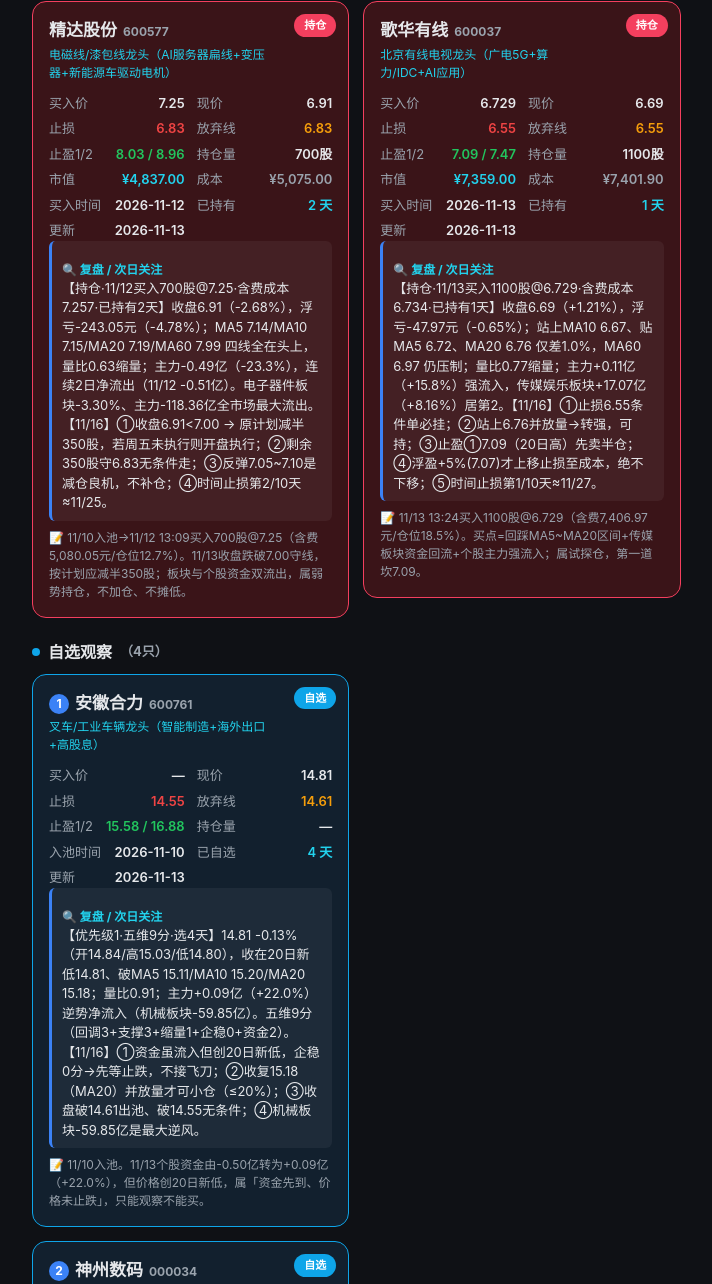
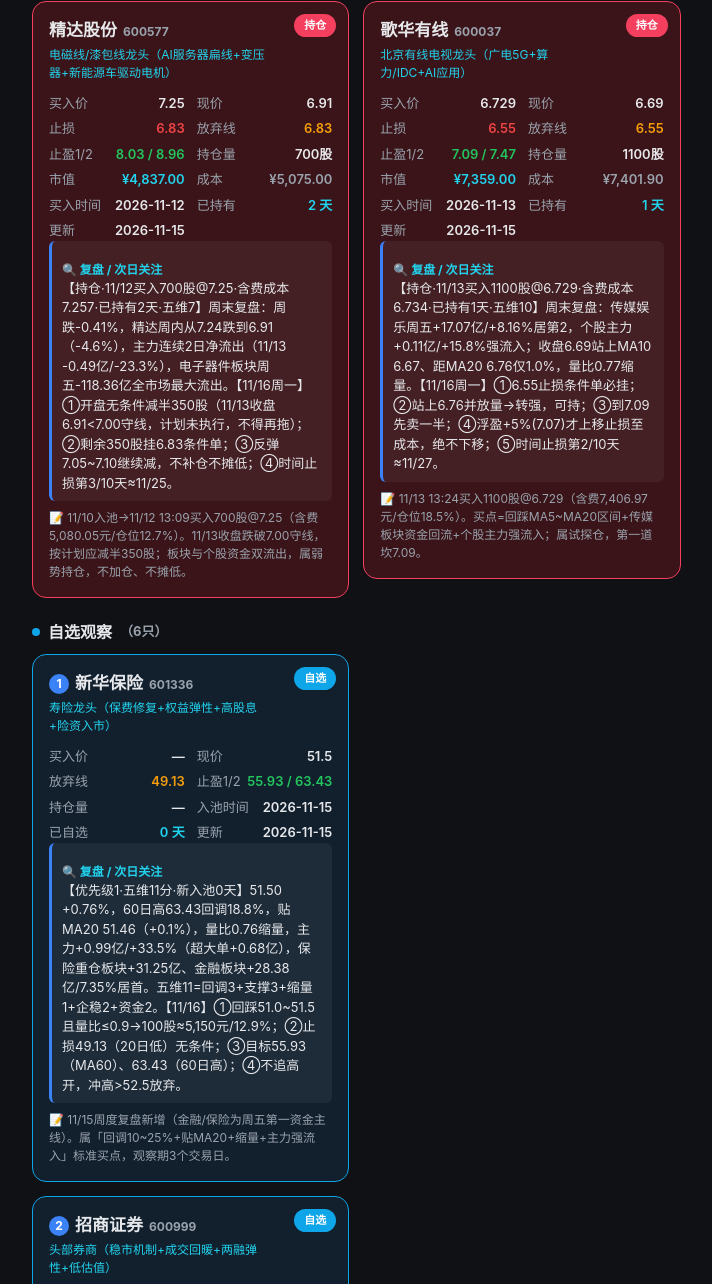
Before and after one commit to withender/A-gu-candidate-pool, a plain HTML site: page index.html in a window 1280 px wide. Shown: the part 376-1660 px from the top of the page, without its empty margins (118-830 px from the left). Drawn offline with Linux system fonts and the light colour scheme.

Commit message:
周末周度复盘(11/15): 新增新华保险/招商证券，重排优先级1-6

```diff
--- a/index.html
+++ b/index.html
@@ -113,10 +113,10 @@ const DEFAULT_DATA = [
   "持仓量": "700股",
   "题材": "电磁线/漆包线龙头（AI服务器扁线+变压器+新能源车驱动电机）",
   "入池时间": "2026-11-10",
-  "次日关注点": "【持仓·11/12买入700股@7.25·含费成本7.257·已持有2天】收盘6.91（-2.68%），浮亏-243.05元（-4.78%）；MA5 7.14/MA10 7.15/MA20 7.19/MA60 7.99 四线全在头上，量比0.63缩量；主力-0.49亿（-23.3%），连续2日净流出（11/12 -0.51亿）。电子器件板块-3.30%、主力-118.36亿全市场最大流出。【11/16】①收盘6.91<7.00 → 原计划减半350股，若周五未执行则开盘执行；②剩余350股守6.83无条件走；③反弹7.05~7.10是减仓良机，不补仓；④时间止损第2/10天≈11/25。",
+  "次日关注点": "【持仓·11/12买入700股@7.25·含费成本7.257·已持有2天·五维7】周末复盘：周跌-0.41%，精达周内从7.24跌到6.91（-4.6%），主力连续2日净流出（11/13 -0.49亿/-23.3%），电子器件板块周五-118.36亿全市场最大流出。【11/16周一】①开盘无条件减半350股（11/13收盘6.91<7.00守线，计划未执行，不得再拖）；②剩余350股挂6.83条件单；③反弹7.05~7.10继续减，不补仓不摊低；④时间止损第3/10天≈11/25。",
   "备注": "11/10入池→11/12 13:09买入700股@7.25（含费5,080.05元/仓位12.7%）。11/13收盘跌破7.00守线，按计划应减半350股；板块与个股资金双流出，属弱势持仓，不加仓、不摊低。",
-  "更新时间": "2026-11-13",
-  "五维分": 6,
+  "更新时间": "2026-11-15",
+  "五维分": 7,
   "资金流": "-0.49亿/-23.3%(11/13)",
   "买入时间": "2026-11-12"
  },
@@ -135,18 +135,60 @@ const DEFAULT_DATA = [
   "持仓量": "1100股",
   "题材": "北京有线电视龙头（广电5G+算力/IDC+AI应用）",
   "入池时间": "2026-11-10",
-  "次日关注点": "【持仓·11/13买入1100股@6.729·含费成本6.734·已持有1天】收盘6.69（+1.21%），浮亏-47.97元（-0.65%）；站上MA10 6.67、贴MA5 6.72、MA20 6.76 仅差1.0%，MA60 6.97 仍压制；量比0.77缩量；主力+0.11亿（+15.8%）强流入，传媒娱乐板块+17.07亿（+8.16%）居第2。【11/16】①止损6.55条件单必挂；②站上6.76并放量→转强，可持；③止盈①7.09（20日高）先卖半仓；④浮盈+5%(7.07)才上移止损至成本，绝不下移；⑤时间止损第1/10天≈11/27。",
+  "次日关注点": "【持仓·11/13买入1100股@6.729·含费成本6.734·已持有1天·五维10】周末复盘：传媒娱乐周五+17.07亿/+8.16%居第2，个股主力+0.11亿/+15.8%强流入；收盘6.69站上MA10 6.67、距MA20 6.76仅1.0%，量比0.77缩量。【11/16周一】①6.55止损条件单必挂；②站上6.76并放量→转强，可持；③到7.09先卖一半；④浮盈+5%(7.07)才上移止损至成本，绝不下移；⑤时间止损第2/10天≈11/27。",
   "备注": "11/13 13:24买入1100股@6.729（含费7,406.97元/仓位18.5%）。买点=回踩MA5~MA20区间+传媒板块资金回流+个股主力强流入；属试探仓，第一道坎7.09。",
-  "更新时间": "2026-11-13",
+  "更新时间": "2026-11-15",
   "五维分": 10,
   "资金流": "+0.11亿/+15.8%(11/13)",
   "买入时间": "2026-11-13"
  },
  {
+  "股票名称": "新华保险",
+  "代码": "601336",
+  "状态": "自选",
+  "优先级": 1,
+  "板块": "保险/金融",
+  "买入价": null,
+  "现价": 51.5,
+  "止损位": 49.13,
+  "放弃线": 49.13,
+  "止盈位1": 55.93,
+  "止盈位2": 63.43,
+  "持仓量": null,
+  "题材": "寿险龙头（保费修复+权益弹性+高股息+险资入市）",
+  "入池时间": "2026-11-15",
+  "次日关注点": "【优先级1·五维11分·新入池0天】51.50 +0.76%，60日高63.43回调18.8%，贴MA20 51.46（+0.1%），量比0.76缩量，主力+0.99亿/+33.5%（超大单+0.68亿），保险重仓板块+31.25亿、金融板块+28.38亿/7.35%居首。五维11=回调3+支撑3+缩量1+企稳2+资金2。【11/16】①回踩51.0~51.5且量比≤0.9→100股≈5,150元/12.9%；②止损49.13（20日低）无条件；③目标55.93（MA60）、63.43（60日高）；④不追高开，冲高>52.5放弃。",
+  "备注": "11/15周度复盘新增（金融/保险为周五第一资金主线）。属「回调10~25%+贴MA20+缩量+主力强流入」标准买点，观察期3个交易日。",
+  "更新时间": "2026-11-15",
+  "五维分": 11,
+  "资金流": "+0.99亿/+33.5%(11/13)"
+ },
+ {
+  "股票名称": "招商证券",
+  "代码": "600999",
+  "状态": "自选",
+  "优先级": 2,
+  "板块": "券商/金融",
+  "买入价": null,
+  "现价": 15.8,
+  "止损位": 15.3,
+  "放弃线": 15.3,
+  "止盈位1": 17.11,
+  "止盈位2": 18.76,
+  "持仓量": null,
+  "题材": "头部券商（稳市机制+成交回暖+两融弹性+低估值）",
+  "入池时间": "2026-11-15",
+  "次日关注点": "【优先级2·五维11分·新入池0天】15.80 -0.38%，60日高18.76回调15.8%，MA20 16.08（-1.7%），量比0.68全池最缩，主力+0.28亿/+9.3%（超大单+0.26亿），金融板块+28.38亿/7.35%居首。五维11=回调3+支撑3+缩量2+企稳1+资金2。【11/16】①回踩15.60~15.80且量比≤0.8→200股≈3,160元/7.9%；②止损15.30（20日低）无条件；③目标17.11（MA60）、18.76（60日高）；④与新华保险同属金融，只开1只，避免相关性重复。",
+  "备注": "11/15周度复盘新增（金融为周五第一资金主线，券商β最强）。观察期3个交易日，等回踩不追。",
+  "更新时间": "2026-11-15",
+  "五维分": 11,
+  "资金流": "+0.28亿/+9.3%(11/13)"
+ },
+ {
   "股票名称": "安徽合力",
   "代码": "600761",
   "状态": "自选",
-  "优先级": 1,
+  "优先级": 3,
   "板块": "机械/工业车辆",
   "买入价": null,
   "现价": 14.81,
@@ -157,9 +199,9 @@ const DEFAULT_DATA = [
   "持仓量": null,
   "题材": "叉车/工业车辆龙头（智能制造+海外出口+高股息）",
   "入池时间": "2026-11-10",
-  "次日关注点": "【优先级1·五维9分·选4天】14.81 -0.13%（开14.84/高15.03/低14.80），收在20日新低14.81、破MA5 15.11/MA10 15.20/MA20 15.18；量比0.91；主力+0.09亿（+22.0%）逆势净流入（机械板块-59.85亿）。五维9分（回调3+支撑3+缩量1+企稳0+资金2）。【11/16】①资金虽流入但创20日新低，企稳0分→先等止跌，不接飞刀；②收复15.18（MA20）并放量才可小仓（≤20%）；③收盘破14.61出池、破14.55无条件；④机械板块-59.85亿是最大逆风。",
+  "次日关注点": "【优先级3·五维9分·选4天】14.81 -0.13%，收在20日新低14.81、破MA5 15.11/MA10 15.20/MA20 15.18；量比0.91；主力+0.09亿/+22.0%逆势净流入（机械板块周五-59.85亿）。五维9=回调3+支撑3+缩量1+企稳0+资金2。【11/16】①资金先到、价格未止跌→不接飞刀；②收复15.18（MA20）并放量才可小仓（≤20%）；③收盘破14.61出池、破14.55无条件；④机械板块连续失血是最大逆风。",
   "备注": "11/10入池。11/13个股资金由-0.50亿转为+0.09亿（+22.0%），但价格创20日新低，属「资金先到、价格未止跌」，只能观察不能买。",
-  "更新时间": "2026-11-13",
+  "更新时间": "2026-11-15",
   "五维分": 9,
   "资金流": "+0.09亿/+22.0%(11/13)"
  },
@@ -167,7 +209,7 @@ const DEFAULT_DATA = [
   "股票名称": "神州数码",
   "代码": "000034",
   "状态": "自选",
-  "优先级": 2,
+  "优先级": 4,
   "板块": "信创/算力分销",
   "买入价": null,
   "现价": 21.82,
@@ -178,9 +220,9 @@ const DEFAULT_DATA = [
   "持仓量": null,
   "题材": "信创/AI算力分销（国产算力+华为昇腾生态+IT服务）",
   "入池时间": "2026-10-23",
-  "次日关注点": "【优先级2·五维8分·已自选16天】21.82 +5.36%（开21.25/高22.23/低21.09），放量47.2万手站上MA5 21.16/MA10 20.99/MA20 20.85，收在20日高21.82；量比1.24；主力+1.96亿（+23.9%，超大单+1.97亿）全池最强。五维8分（回调3+支撑1+缩量0+企稳2+资金2）。【11/16】①已放量突破、脱离回调买点→不追高；②只等回踩20.85~21.10缩量（量比≤0.9）才可小仓（≤20%）；③止损20.40、破19.80出池；④MA60 22.41 是下一道压力。",
+  "次日关注点": "【优先级4·五维8分·已自选16天】21.82 +5.36%（开21.25/高22.23/低21.09），放量47.2万手站上MA5 21.16/MA10 20.99/MA20 20.85，收在20日高21.82；量比1.24；主力+1.96亿/+23.9%（超大单+1.97亿）全池最强。五维8=回调3+支撑1+缩量0+企稳2+资金2。【11/16】①已放量突破、脱离回调买点→不追高；②只等回踩20.85~21.10缩量（量比≤0.9）才可小仓（≤20%）；③止损20.40、破19.80出池；④MA60 22.41是下一道压力。",
   "备注": "10/23入池。11/13放量长阳+主力1.96亿，是池内唯一「价格+资金」双确认标的，但形态已从回调变突破，按纪律不追，等回踩。",
-  "更新时间": "2026-11-13",
+  "更新时间": "2026-11-15",
   "五维分": 8,
   "资金流": "+1.96亿/+23.9%(11/13)"
  },
@@ -188,7 +230,7 @@ const DEFAULT_DATA = [
   "股票名称": "杭齿前进",
   "代码": "601177",
   "状态": "自选",
-  "优先级": 3,
+  "优先级": 5,
   "板块": "机械/传动设备",
   "买入价": null,
   "现价": 13.61,
@@ -199,9 +241,9 @@ const DEFAULT_DATA = [
   "持仓量": null,
   "题材": "船用齿轮箱/风电齿轮箱龙头（船舶周期+风电抢装+机器人减速器延伸）",
   "入池时间": "2026-11-10",
-  "次日关注点": "【优先级3·五维7分·选4天】13.61 -1.09%（开13.99/高14.20/低13.45），贴MA5 13.62/MA20 13.51、MA10 13.25/MA60 13.55 附近缠绕；量比0.89缩量；主力-0.13亿（-26.2%）转为净流出。五维7分（回调1+支撑3+缩量2+企稳1+资金0）。【11/16】①资金流出→不买；②机械板块-59.85亿逆风；③守12.61，破12.61出池；④资金转正+缩量回踩13.51不破才重评。",
-  "备注": "11/10入池（当日扫盘第1）。11/11放量突破错过买点，11/13回吐但守住MA20，形态未坏、资金转负 → 禁买。",
-  "更新时间": "2026-11-13",
+  "次日关注点": "【优先级5·五维7分·选4天】13.61 -1.09%（开13.99/高14.20/低13.45），贴MA5 13.62/MA20 13.51、MA10 13.25/MA60 13.55附近缠绕；量比0.89缩量；主力-0.13亿/-26.2%净流出。五维7=回调1+支撑3+缩量2+企稳1+资金0。【11/16】①资金流出→不买；②机械板块-59.85亿逆风；③守12.61，破12.61出池；④资金转正+缩量回踩13.51不破才重评。",
+  "备注": "11/10入池（当日扫盘第1）。11/11放量突破错过买点，11/13回吐但守住MA20，形态未坏、资金转负→禁买。",
+  "更新时间": "2026-11-15",
   "五维分": 7,
   "资金流": "-0.13亿/-26.2%(11/13)"
  },
@@ -209,7 +251,7 @@ const DEFAULT_DATA = [
   "股票名称": "广联达",
   "代码": "002410",
   "状态": "自选",
-  "优先级": 4,
+  "优先级": 6,
   "板块": "工业软件/数字建筑",
   "买入价": null,
   "现价": 8.31,
@@ -220,9 +262,9 @@ const DEFAULT_DATA = [
   "持仓量": null,
   "题材": "建筑信息化/工业软件（产业基础能力提升规划+AI大模型）",
   "入池时间": "2026-10-23",
-  "次日关注点": "【优先级4·五维7分·已自选16天】8.31 -0.48%（开8.32/高8.41/低8.28），破MA5 8.47/MA10 8.59/MA20 8.57/MA60 8.63 四线，距20日低8.26 仅0.6%；量比0.84缩量；主力-0.17亿（-19.0%）连续3日流出。五维7分（回调1+支撑3+缩量2+企稳1+资金0）。【11/16】①资金流出→不买；②8.26是生死线，收盘破8.26淘汰；③电子信息板块-68.31亿逆风；④资金转正+收回8.63才重评。",
+  "次日关注点": "【优先级6·五维7分·已自选16天】8.31 -0.48%（开8.32/高8.41/低8.28），破MA5 8.47/MA10 8.59/MA20 8.57/MA60 8.63四线，距20日低8.26仅0.6%；量比0.84缩量；主力-0.17亿/-19.0%连续3日流出。五维7=回调1+支撑3+缩量2+企稳1+资金0。【11/16】①资金流出→不买；②8.26是生死线，收盘破8.26淘汰；③电子信息板块-68.31亿逆风；④资金转正+收回8.63才重评。",
   "备注": "10/23入池。11/11起资金连续为负，11/13缩量贴20日低，属「阴跌待破位」，不买、不加。",
-  "更新时间": "2026-11-13",
+  "更新时间": "2026-11-15",
   "五维分": 7,
   "资金流": "-0.17亿/-19.0%(11/13)"
  }
```
